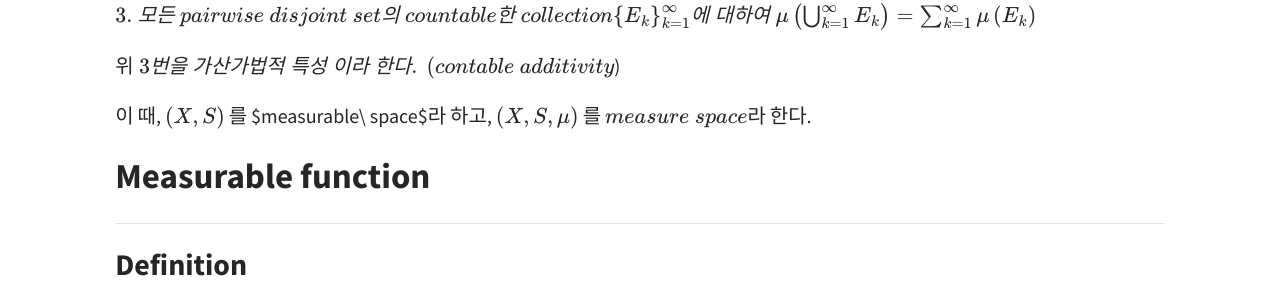
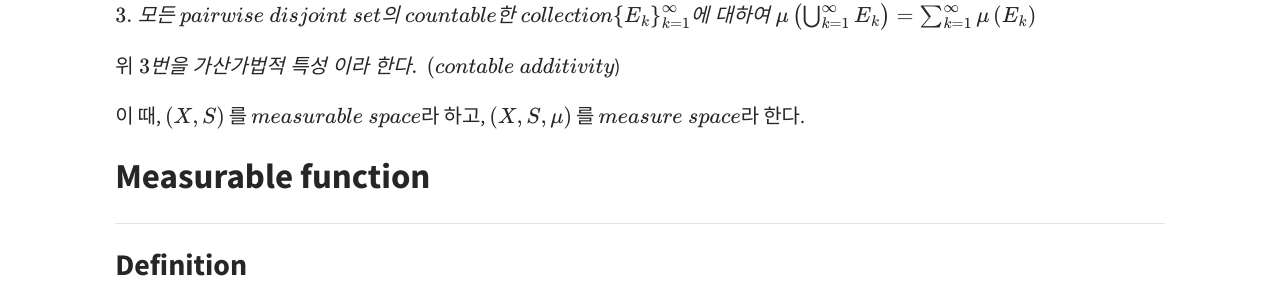
Before and after one commit to mjyoo2/mjyoo2.github.io, a Jekyll site: the page built from _posts/2020-09-20-Probability-and-measure-(1).md, in a window 1280 px wide. Shown: the part 866-1162 px from the top of the page. Built offline with Jekyll 4.4.1, drawn with Linux system fonts in a browser that asks for light colours; formulas are drawn with MathJax 3.

```diff
--- a/_posts/2020-09-20-Probability-and-measure-(1).md
+++ b/_posts/2020-09-20-Probability-and-measure-(1).md
@@ -25,7 +25,7 @@ $$3.\ 모든\ pairwise\ disjoint\ set의\ countable한\ collection \left\{E_k\ri
 
 위$$\ 3번을\ 가산가법적\ 특성\ 이라\ 한다.\ (contable\ additivity$$)
 
-이 때, $$\left(X, S\right)$$ 를 $measurable\ space$라 하고, $$\left(X, S, \mu\right)$$ 를 $$measure\ space$$라 한다.
+이 때, $$\left(X, S\right)$$ 를 $$measurable\ space$$라 하고, $$\left(X, S, \mu\right)$$ 를 $$measure\ space$$라 한다.
 
 ## Measurable function
 ---
```
